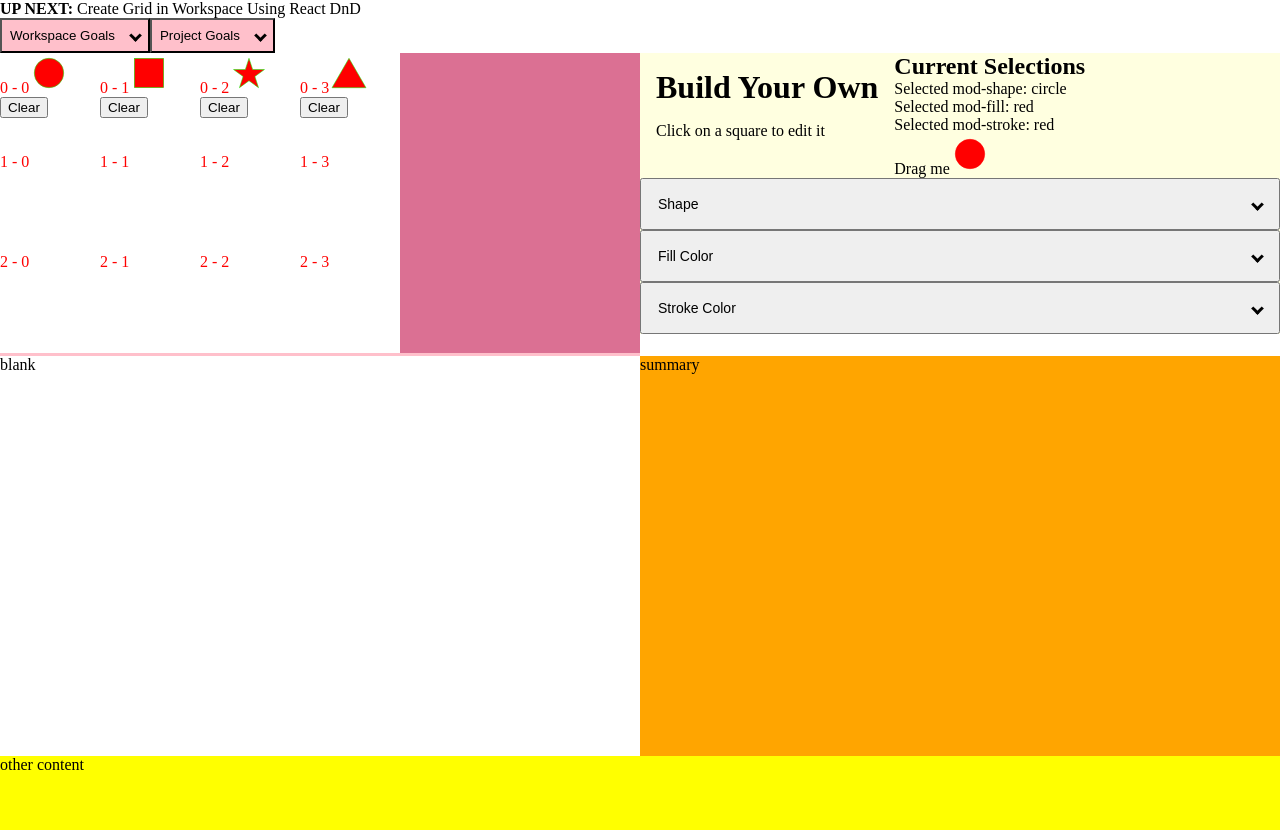
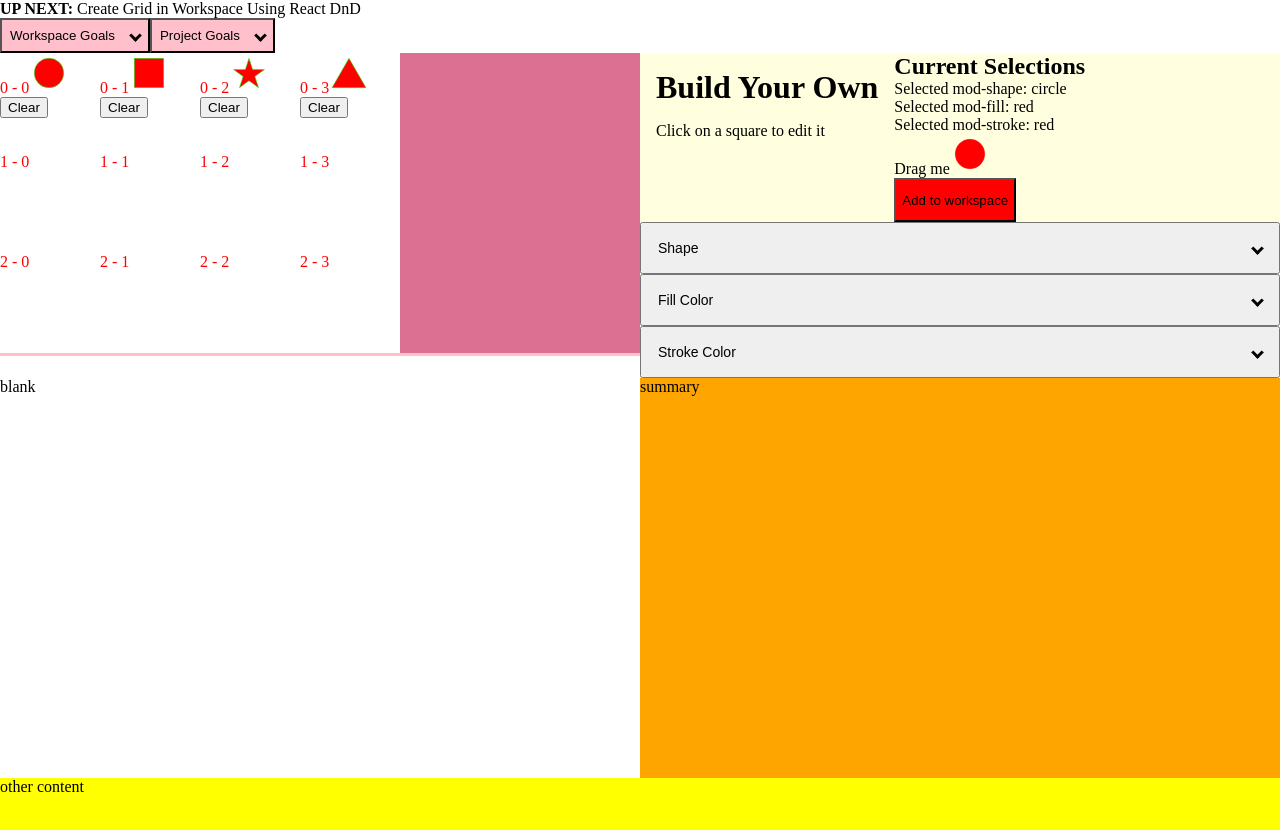
Before and after one commit to KierstenMiller/DnD-product-builder, a Next.js app in the folder next-app-test/: page /build-your-own in a window 1280 px wide. Shown: the top 830 px of the page. Built offline with nearby package versions, Linux system fonts and the light colour scheme.

Commit message:
modal bones

```diff
--- a/next-app-test/src/Components/DnD/studio.tsx
+++ b/next-app-test/src/Components/DnD/studio.tsx
@@ -10,6 +10,7 @@ import { matrixIndexI } from '-/Components/DnD/workspace.util'
 import {  modifiersT } from '-/page-components/build-your-own/build-your-own.util'
 
 import styles from '#/Home.module.scss'
+import { ModalTrigger } from '../modal/modalTrigger'
 
 interface propsI {
     model: BuildYourOwnModel,
@@ -39,6 +40,15 @@ export const Studio = observer(({ model, modifiers }: propsI) => {
                         <DragZone>
                             {model.configuredImage}
                         </DragZone>
+                        <ModalTrigger
+                            triggerConfig={{
+                                text: 'Add to workspace',
+                            }}
+                            modalConfig={{
+                                header: {content: 'First Modal'},
+                                body: 'Body string!',
+                            }}
+                        />
                     </div>
                 </div>
                 <Modifiers model={model} modifiers={modifiers} />
--- a/next-app-test/src/Components/accordion/basic-accordion.tsx
+++ b/next-app-test/src/Components/accordion/basic-accordion.tsx
@@ -16,9 +16,9 @@ interface Props {
 }
 
 export const BasicAccordion = ({
-    id, headerText, headerLevel, drawerOpen = false, disableCollapse = false, children, stylesOverride,
+    id, headerText, headerLevel, drawerOpen = false, disableCollapse = false, children, stylesOverride = {},
 }: Props) => {
-    const styles = stylesOverride || defaultStyles;
+    const styles = {...defaultStyles, ...stylesOverride} ;
     const [isOpen, setIsOpen] = useState(drawerOpen || disableCollapse);
     const toggleDrawerVisibility = () => !disableCollapse && setIsOpen(!isOpen);
     return <div className={styles.container}>
--- /dev/null
+++ b/next-app-test/src/Components/modal/modal.module.scss
@@ -0,0 +1,5 @@
+.trigger {
+    min-height: 44px; // TODO: make button class or component for this min
+    min-width: 44px;
+    background: red;
+}
--- /dev/null
+++ b/next-app-test/src/Components/modal/modal.tsx
@@ -0,0 +1,49 @@
+import { closeButtonContent, closeButtons } from "./modal.util";
+import { mouseButtonClickT } from "-/util/interactionTyping";
+import defaultStyles from './modal.module.scss'
+
+//////////////////////
+//      TYPING      //
+//////////////////////
+export type modalToggleCallbackT = (event: mouseButtonClickT, isOpen: boolean) => void
+export interface ModalI {
+    header: {
+        content: React.ReactNode;
+        closeType?: closeButtons;
+    };
+    body: React.ReactNode;
+    closeCallback: modalToggleCallbackT;
+    // optional
+    footer?: {
+        content: React.ReactNode;
+        closeType?: closeButtons;
+    };
+    stylesOverride?: any; // TODO: better typing
+}
+
+///////////////////////////
+//      COMPONENT      //
+//////////////////////////
+export const Modal = ({
+    body,
+    header,
+    footer,
+    closeCallback,
+    stylesOverride = {},
+ }: ModalI) => {
+    const styles = {...defaultStyles, ...stylesOverride};
+    const close = (event: mouseButtonClickT) => closeCallback(event, false);
+    return <div className={styles.modal}>
+        <div className={styles.header}>
+            {typeof header.content === 'string' ? <h2>{header.content}</h2> : header.content}
+            <button onClick={close}>{header.closeType ? closeButtonContent[header.closeType] : closeButtonContent.ex}</button>
+        </div>
+        <div className={styles.body}>
+            {body}
+        </div>
+        {footer && <div className={styles.footer}>
+            {footer.closeType && <button onClick={close}>{closeButtonContent[footer.closeType]}</button>}
+            {footer.content}
+        </div>}
+    </div>
+}
--- /dev/null
+++ b/next-app-test/src/Components/modal/modal.util.tsx
@@ -0,0 +1,12 @@
+export enum closeButtons {
+    standard = 'standard',
+    cancel = 'cancel',
+    ex = 'ex',
+}
+
+export const closeButtonContent = {
+    [closeButtons.standard]: <>Close</>,
+    [closeButtons.cancel]: <>Cancel</>,
+    // TODO: ex accessibility - add screen reader text
+    [closeButtons.ex]: <svg xmlns="http://www.w3.org/2000/svg" fill="#000000" width="30px" height="30px" viewBox="0 0 256 256"><path d="M202.82861,197.17188a3.99991,3.99991,0,1,1-5.65722,5.65624L128,133.65723,58.82861,202.82812a3.99991,3.99991,0,0,1-5.65722-5.65624L122.343,128,53.17139,58.82812a3.99991,3.99991,0,0,1,5.65722-5.65624L128,122.34277l69.17139-69.17089a3.99991,3.99991,0,0,1,5.65722,5.65624L133.657,128Z"/></svg>
+}
--- /dev/null
+++ b/next-app-test/src/Components/modal/modalTrigger.tsx
@@ -0,0 +1,31 @@
+import { useState } from "react";
+import defaultStyles from './modal.module.scss'
+import { Modal, ModalI, modalToggleCallbackT } from "./modal";
+import { mouseButtonClickT } from "-/util/interactionTyping";
+
+interface ModalTriggerI {
+    triggerConfig: {
+        text: string;
+        openCallback?: modalToggleCallbackT;
+    };
+    modalConfig: Omit<ModalI, 'closeCallback'> & {
+        closeCallback? : modalToggleCallbackT // making optional
+    };
+    // optional
+    stylesOverride?: any; // TODO better typing
+}
+
+export const ModalTrigger = ({ triggerConfig, modalConfig, stylesOverride={} }: ModalTriggerI) => {
+    const styles = {...defaultStyles, ...stylesOverride}
+    const [isOpen, setIsOpen] = useState(false);
+    const toggle = (openModal: boolean, event: React.MouseEvent<HTMLButtonElement, MouseEvent>, callback?: modalToggleCallbackT) => {
+        setIsOpen(openModal);
+        callback && callback(event, openModal);
+    }
+    const modalCloseClick = (event: mouseButtonClickT) => toggle(false, event, modalConfig.closeCallback);
+    const triggerClick = (event: mouseButtonClickT) => toggle(true, event, triggerConfig.openCallback);
+    return <>
+        {isOpen && <Modal {...modalConfig} closeCallback={modalCloseClick} stylesOverride={stylesOverride}/>}
+        <button className={styles.trigger} onClick={triggerClick}>{triggerConfig.text}</button>
+    </>
+}
--- /dev/null
+++ b/next-app-test/src/util/interactionTyping.ts
@@ -0,0 +1 @@
+export type mouseButtonClickT = React.MouseEvent<HTMLButtonElement, MouseEvent>
```
